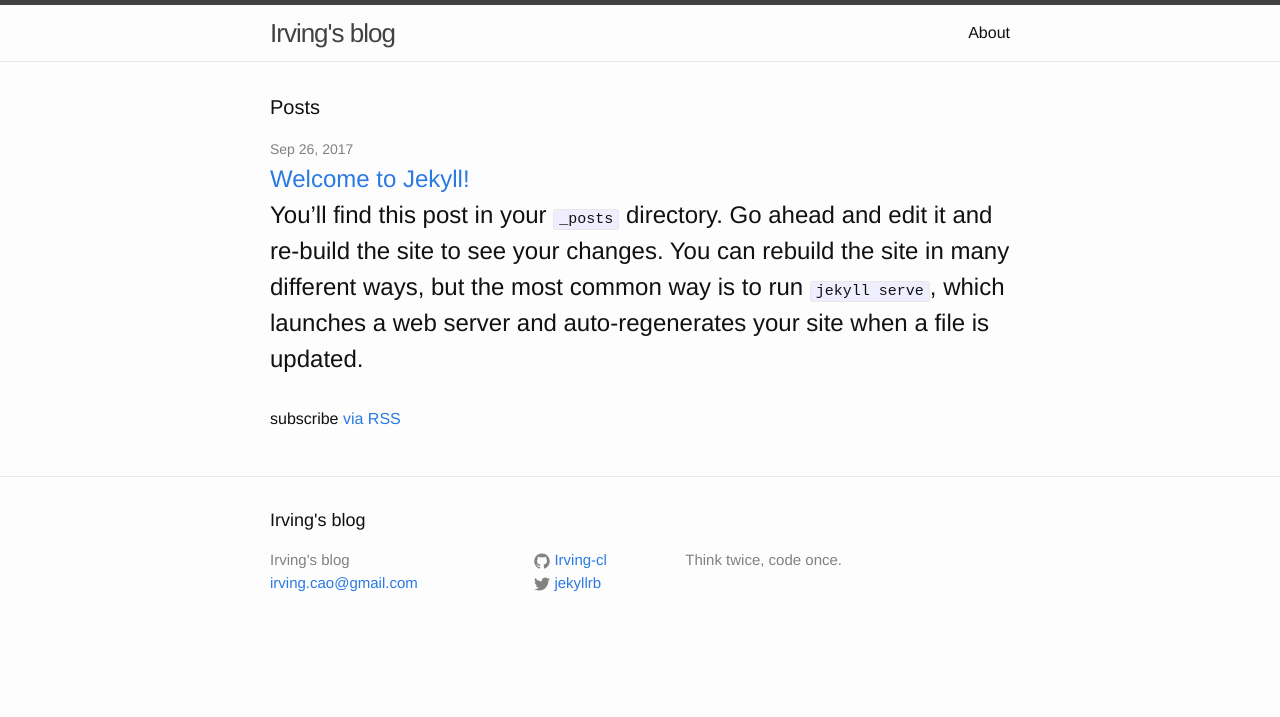
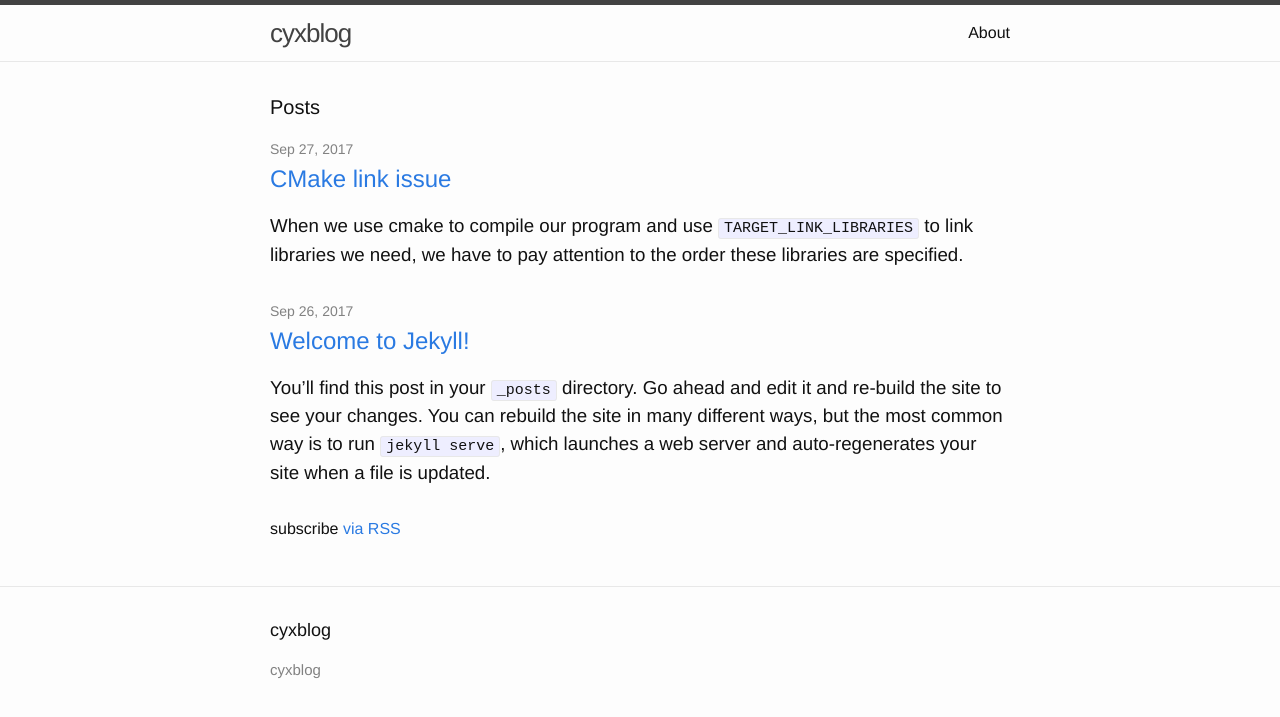
Before and after one commit to cuiyixiao/cyxblog, a Jekyll site: the page built from index.html, in a window 1280 px wide. Shown: the top 717 px of the page. Built offline with Jekyll 4.4.1, drawn with Linux system fonts in a browser that asks for light colours.

Commit message:
modify page and publish cmake-link-issue

```diff
--- a/_config.yml
+++ b/_posts/2017-09-27-cmake-link-issue.md
@@ -1,19 +1,17 @@
-# Welcome to Jekyll!
-#
-# This config file is meant for settings that affect your whole blog, values
-# which you are expected to set up once and rarely need to edit after that.
-# For technical reasons, this file is *NOT* reloaded automatically when you use
-# 'jekyll serve'. If you change this file, please restart the server process.
+---
+layout: post
+title: "CMake link issue"
+date: 2017-09-27 15:15:27 +0800
+categories: cmake
+---
 
-# Site settings
-title: Irving's blog
-email: irving.cao@gmail.com
-description: > # this means to ignore newlines until "baseurl:"
-  Think twice, code once.
-baseurl: "" # the subpath of your site, e.g. /blog
-url: "http://yourdomain.com" # the base hostname & protocol for your site
-twitter_username: jekyllrb
-github_username: Irving-cl
+When we use cmake to compile our program and use `TARGET_LINK_LIBRARIES` to link libraries we need, we have to pay attention to the order these libraries are specified.
 
-# Build settings
-markdown: kramdown
+In the following case, our program depends on the muduo_base library and muduo_base library depends on pthread, then we have to ensure pthread is after muduo_base:
+{% highlight cmake %}
+TARGET_LINK_LIBRARIES(${PROJECT_NAME} ${MUDUO_NET_LIBRARY} ${MUDUO_BASE_LIBRARY} pthread)
+{% endhighlight %}
+Otherwise, we would get a link error if we specify like this:
+{% highlight cmake %}
+TARGET_LINK_LIBRARIES(${PROJECT_NAME} pthread ${MUDUO_NET_LIBRARY} ${MUDUO_BASE_LIBRARY})
+{% endhighlight %}
--- a/index.html
+++ b/index.html
@@ -12,8 +12,10 @@
 
         <h2>
           <a class="post-link" href="{{ post.url | prepend: site.baseurl }}">{{ post.title }}</a>
+        </h2>
+        <h3>
           {{ post.excerpt | remove: '<p>' | remove: '</p>' }}
-        </h2>
+        </h3>
       </li>
     {% endfor %}
   </ul>
```
Also changed, not shown: _posts/cmake_link_issue.md (deleted, +0 -19 lines).
